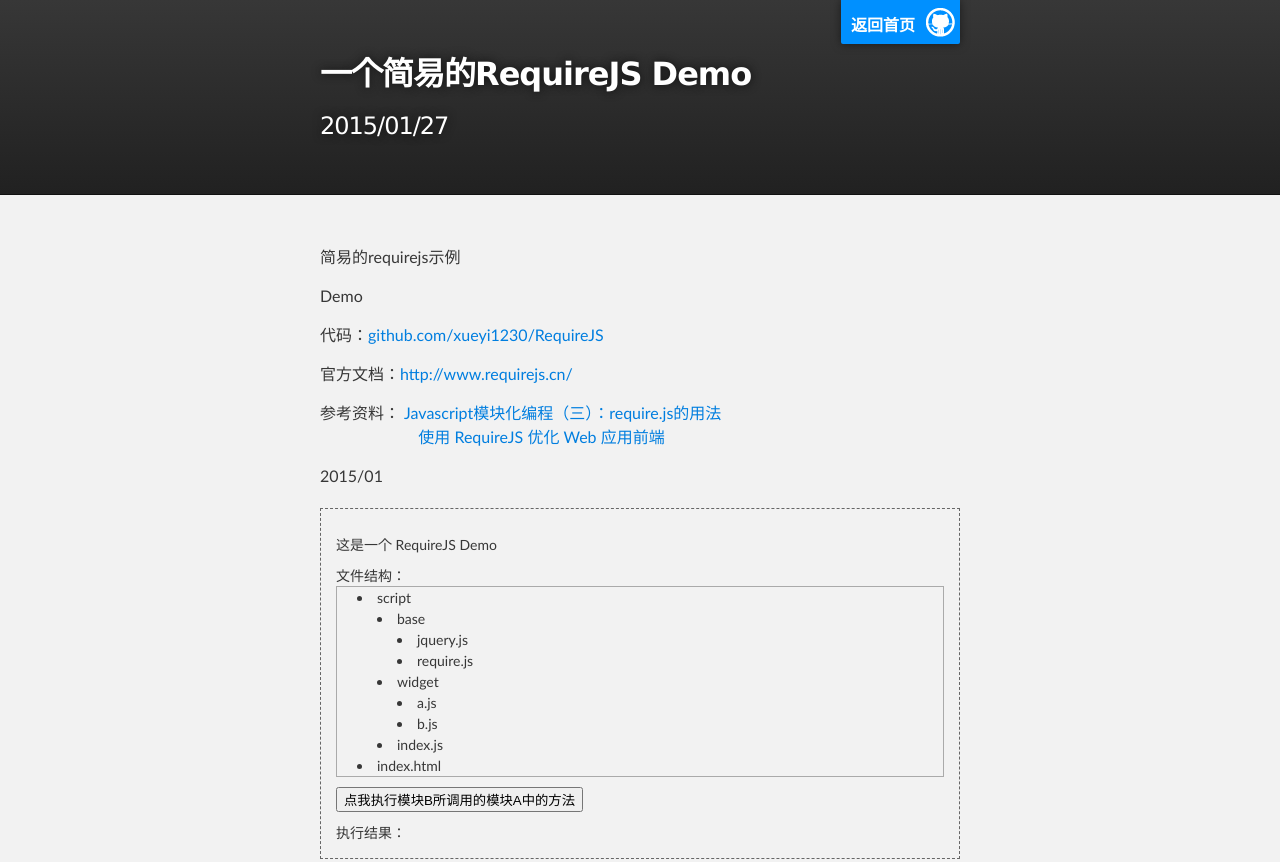
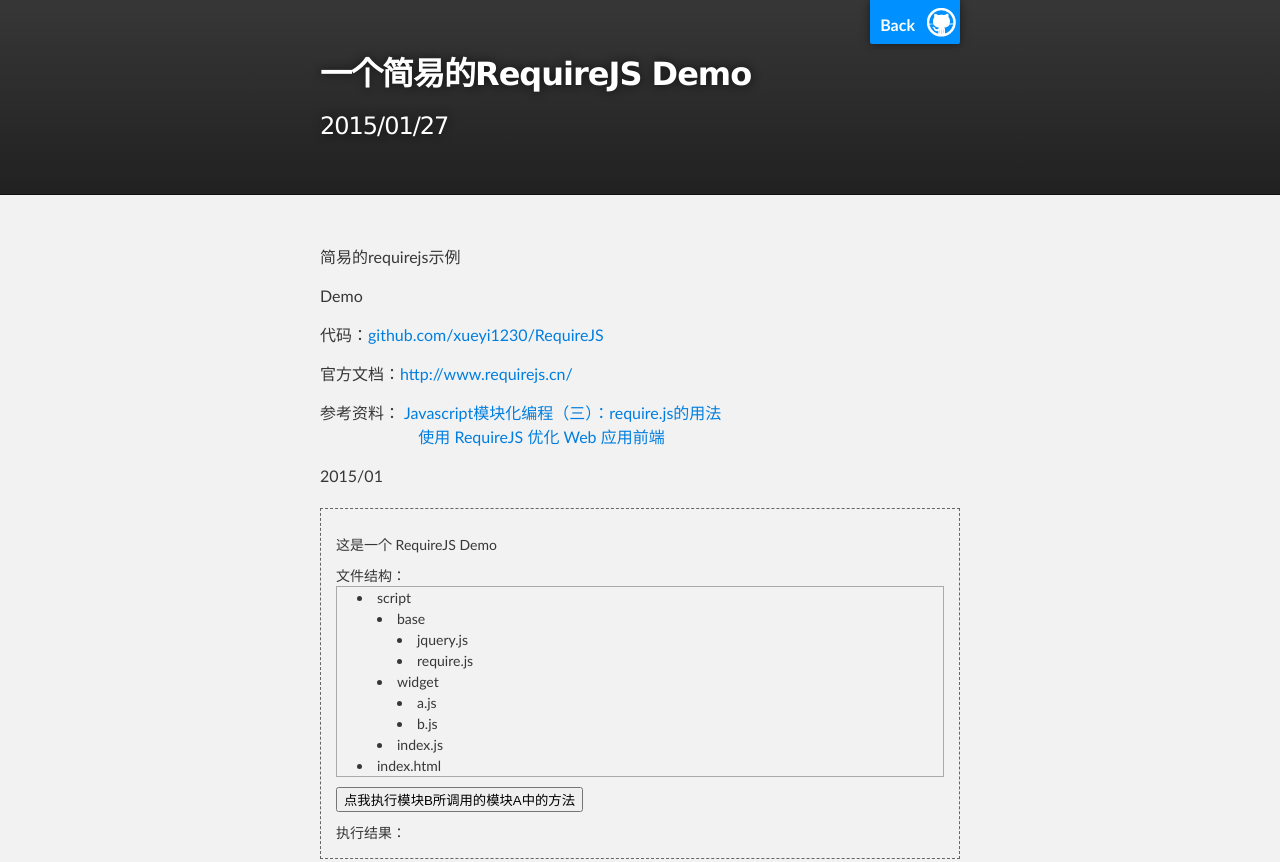
Before and after one commit to xueyi1230/xueyi1230.github.io, a plain HTML site: page pages/requirejs.html in a window 1280 px wide. Shown: the top 862 px of the page. Drawn offline with Linux system fonts and the light colour scheme.

Commit message:
Update requirejs.html

```diff
--- a/pages/requirejs.html
+++ b/pages/requirejs.html
@@ -18,7 +18,7 @@
 <!-- HEADER -->
 <div id="header_wrap" class="outer">
 	<header class="inner">
-		<a id="forkme_banner" href="http://xueyi1230.github.io/">返回首页</a>
+		<a id="forkme_banner" href="http://xueyi1230.github.io/">Back</a>
 
 		<h1 id="project_title">一个简易的RequireJS Demo</h1>
 		<h2 id="project_tagline">2015/01/27</h2>
```
